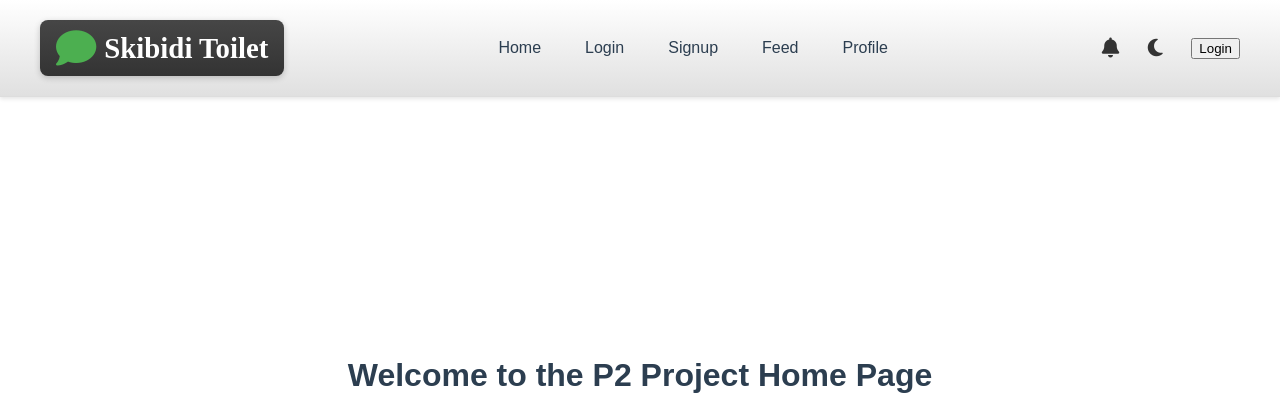
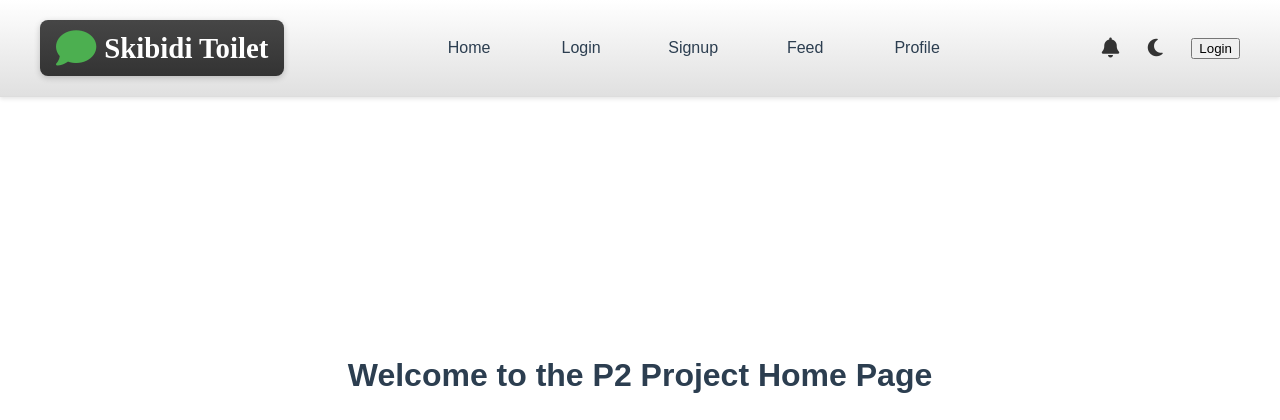
Before and after one commit to RasmusStJa/p2.rasj.dk, a PHP site: page / in a window 1280 px wide. Shown: the top 420 px of the page. Run offline with PHP 8.4, Linux system fonts and the light colour scheme.

Commit message:
Update styles.css

```diff
--- a/src/styles/styles.css
+++ b/src/styles/styles.css
@@ -60,8 +60,8 @@ body {
 }
 
 .nav-links {
-    display: flex;
-    gap: 12px;
+  display: flex;
+  align-items: center;
 }
 
 .nav-links a {
@@ -79,6 +79,24 @@ body {
     color: white;
   }
 
+.nav-links a.nav-link {
+  min-width: 80px;
+  text-align: center;
+}
+
+.nav-link {
+  display: inline-block;
+  opacity: 1;
+  visibility: visible;
+  pointer-events: auto;
+  transition: opacity 0.3s ease;
+}
+
+.nav-link.hidden {
+  opacity: 0;
+  visibility: hidden;
+  pointer-events: none;
+}
 
 .logo {
     background: var(--logo);
@@ -370,13 +388,3 @@ form button {
     gap: 12px;
     align-items: center;
 }
-
-.nav-link {
-  visibility: visible;
-  pointer-events: auto;
-}
-
-.nav-link.hidden {
-  visibility: hidden;
-  pointer-events: none;
-}
```
